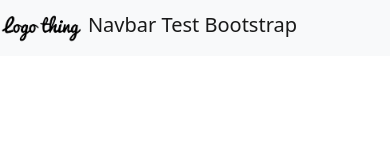
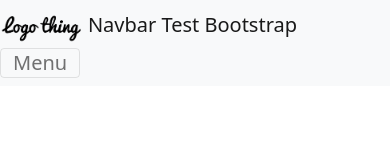
Before and after one commit to guilhermxlopes/navbar-test, a plain HTML site: page index.html in a window 390 px wide. Drawn offline with nearby package versions, Linux system fonts and the light colour scheme.

Commit message:
Navbar mobile toggle

```diff
--- a/index.html
+++ b/index.html
@@ -22,6 +22,17 @@
         />
         Navbar Test Bootstrap</a
       >
+      <button
+        type="button"
+        data-bs-toggle="collapse"
+        data-bs-target="#navbarNav"
+        class="navbar-toggler"
+        aria-controls="navbarNav"
+        aria-expanded="false"
+        aria-label="Toggle navigation"
+      >
+        Menu
+      </button>
       <div class="collapse navbar-collapse" id="navbarNav">
         <ul class="navbar-nav">
           <li class="nav-item active">
```
